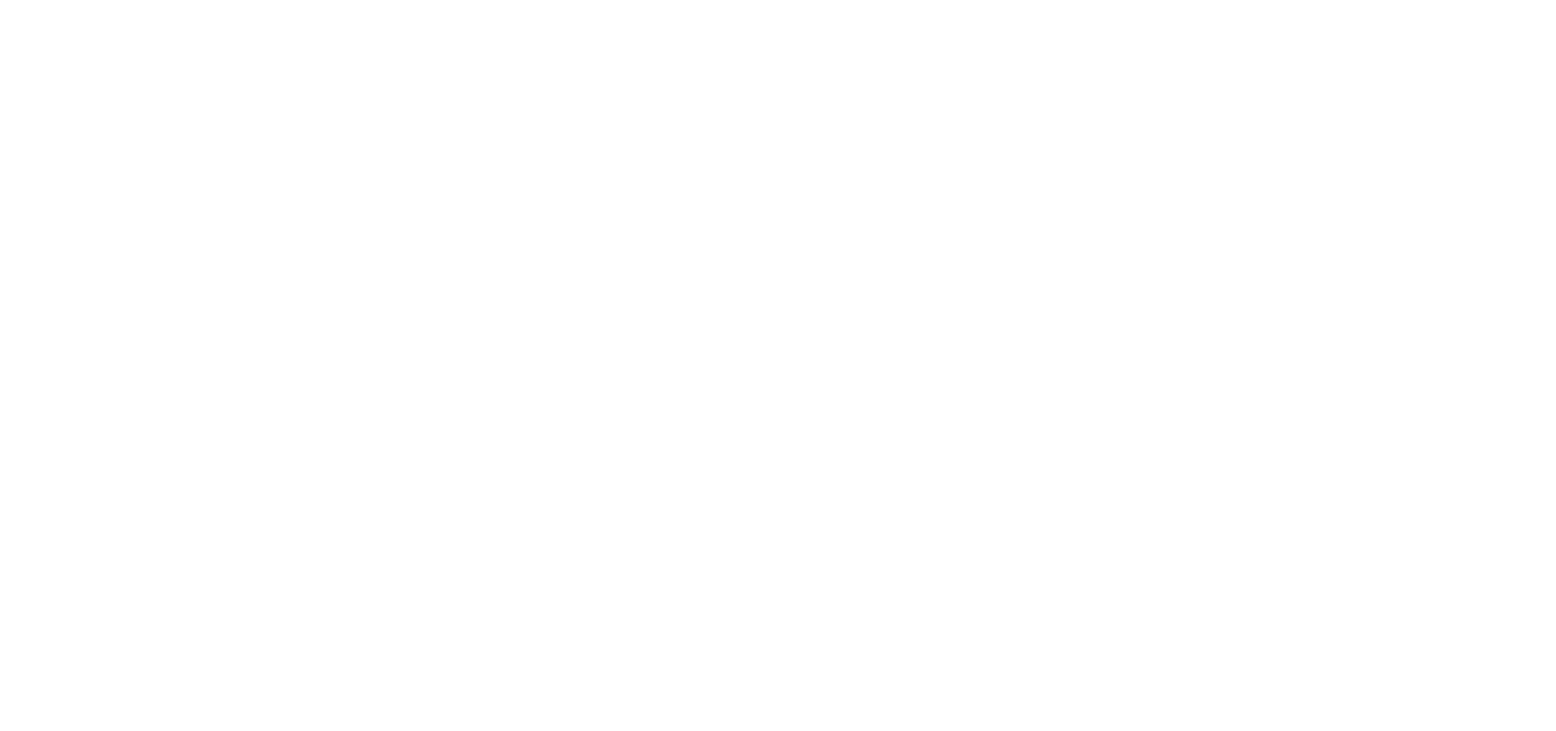
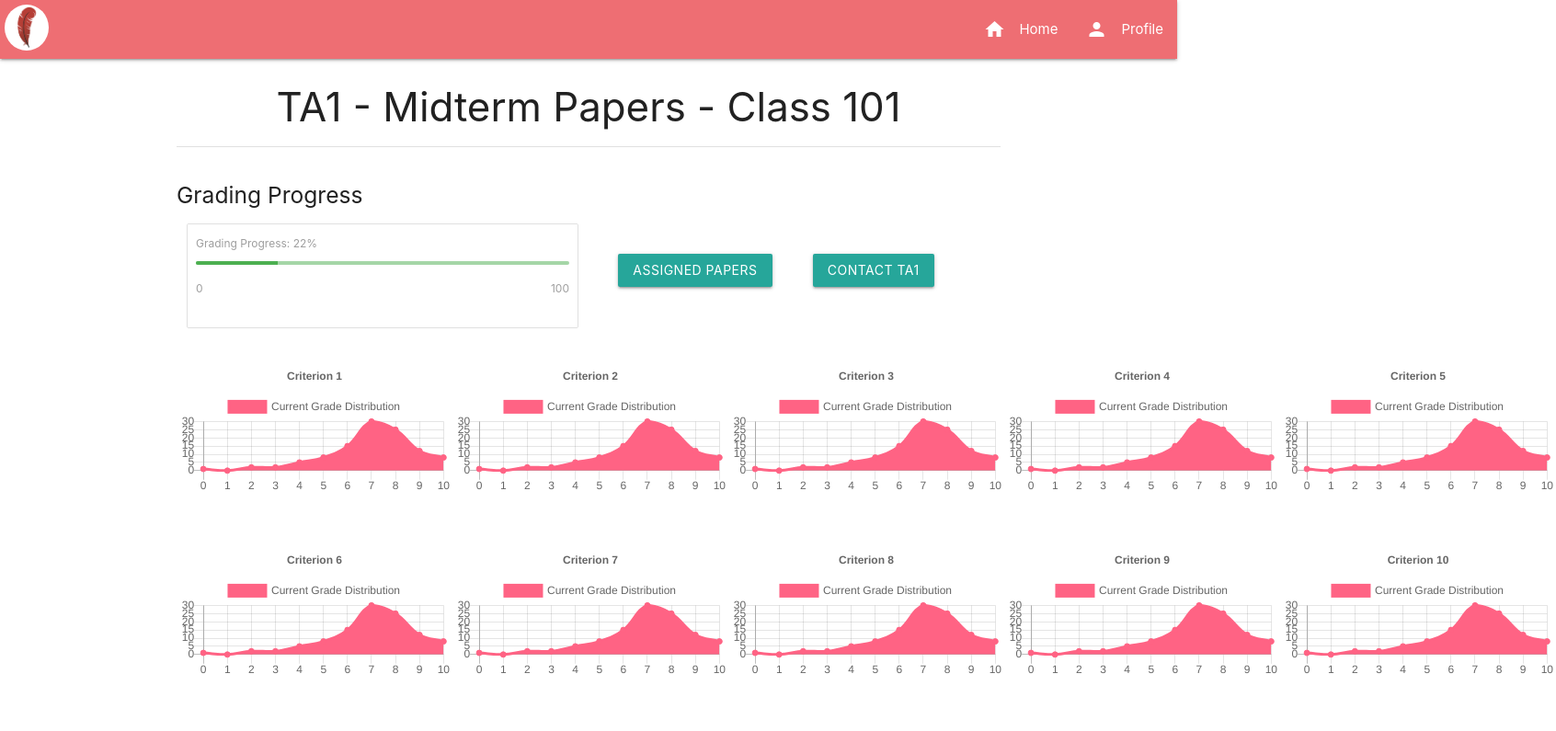
Before and after one commit to lilingkai/eecs338, a plain HTML site: page views/prof/spec-ta-status-p.html in a window 1280 px wide. Shown: the whole page at 92% size, 1692 px wide, since content can reach past the window. Drawn offline with nearby package versions, Linux system fonts and the light colour scheme.

Commit message:
finished professor home page and specific TA status page

```diff
--- /dev/null
+++ b/js/specific-assignment-status.js
@@ -0,0 +1,32 @@
+window.onload = function () {
+    var numgraphs = 10;
+
+    for (i = 1; i <= numgraphs; i++) {
+
+        var ctx = document.getElementById("myChart"+i.toString()).getContext('2d');
+        var chart = new Chart(ctx, {
+
+        // The type of chart we want to create
+        type: 'line',
+
+        // The data for our dataset
+        data: {
+            labels: ["0", "1", "2", "3", "4", "5", "6", "7", "8", "9", "10"],
+            datasets: [{
+                label: "Current Grade Distribution",
+                backgroundColor: 'rgb(255, 99, 132)',
+                borderColor: 'rgb(255, 99, 132)',
+                data: [1, 0, 2, 2, 5, 8, 15, 30, 25, 12, 8],
+            }]
+        },
+
+            // Configuration options go here
+            options: {
+                title: {
+                    display: true,
+                    text: 'Criterion ' + i.toString()
+                }
+            }
+        });
+    }
+}
--- /dev/null
+++ b/views/prof/decider.html
@@ -0,0 +1,29 @@
+<head>
+    <link rel="stylesheet" href="https://cdnjs.cloudflare.com/ajax/libs/materialize/0.98.0/css/materialize.css">
+    <link rel="stylesheet" href="https://fonts.googleapis.com/icon?family=Material+Icons">
+    <link rel="stylesheet" href="../../index.css">
+    <script src="https://cdnjs.cloudflare.com/ajax/libs/materialize/0.98.0/js/materialize.js"></script>
+    <script src="../../js/home.js"></script>
+</head>
+<body>
+    <div class="navbar-fixed">
+        <nav>
+            <div class="nav-wrapper">
+                <a href="../../index.html" class="brand-logo"><img src="../../assets/images/pen.png" alt="" class="logo"></a>
+                <ul class="right hide-on-med-and-down">
+                    <li><a href="../index.html"><i class="material-icons left">home</i>Home</a></li>
+                    <li><a href=""><i class="material-icons left">person</i>Profile</a></li>
+                </ul>
+            </div>
+        </nav>
+    </div>
+    <div class="container">
+        <div class="row center-align">
+            <h1>Welcome!</h1>
+            <div class="divider"></div>
+            <br></br>
+            <a href="home-p.html" class="waves-effect waves-light btn">Sign in as Professor</a>
+            <a href="../home.html" class="waves-effect waves-light btn">Sign in as TA</a>
+        </div>
+    </div>
+</body>
--- a/views/prof/spec-ta-status-p.html
+++ b/views/prof/spec-ta-status-p.html
@@ -0,0 +1,133 @@
+<head>
+    <meta charset="utf-8"/>
+    <link rel="stylesheet" href="https://cdnjs.cloudflare.com/ajax/libs/materialize/0.98.0/css/materialize.css">
+    <link rel="stylesheet" href="https://fonts.googleapis.com/icon?family=Material+Icons">
+    <link rel="stylesheet" href="../../index.css">
+    <script src="https://ajax.googleapis.com/ajax/libs/jquery/3.2.1/jquery.min.js"></script>
+    <script src="https://cdnjs.cloudflare.com/ajax/libs/materialize/0.98.0/js/materialize.js"></script>
+    <script src="../../js/specific-assignment-status.js"></script>
+    <script src="https://cdnjs.cloudflare.com/ajax/libs/Chart.js/2.7.1/Chart.bundle.min.js"></script>
+</head>
+<body>
+    <div class="navbar-fixed">
+        <nav>
+            <div class="nav-wrapper">
+                <a href="../../index.html" class="brand-logo"><img src="../../assets/images/pen.png" alt="" class="logo"></a>
+                <ul class="right hide-on-med-and-down">
+                    <li><a href="../../index.html"><i class="material-icons left">home</i>Home</a></li>
+                    <li><a href=""><i class="material-icons left">person</i>Profile</a></li>
+                </ul>
+            </div>
+        </nav>
+    </div>
+    <div class="container">
+        <div class="row center-align">
+            <h3>TA1 - Midterm Papers - Class 101</h3>
+            <div class="divider"></div>
+            <br>
+            <h5>Grading Progress</h5>
+
+
+            <div class="row">
+                <div class="col s6">
+                    <ul id="budget-list" class="left-align collection">
+                        <li class="collection-item hoverable">
+                            <div class="row">
+                                <label for="progress">Grading Progress: <span>22</span>%</label>
+                                <div id="progress" class="green lighten-3 progress">
+                                <div class="green determinate" style="width: 22%;"></div>
+                            </div>
+                            <label class="left"><span>0</span></label>
+                            <label class="right"><span>100</span></label>
+                            </div>
+                        </li>
+                    </ul>
+                </div>
+                <div class="col s6">
+                    <a href="spec-ta-assigned-papers-p.html" class="waves-effect waves-light btn divbtn">Assigned Papers</a>
+                    <a href="mailto:professor@u.northwestern.edu" class="waves-effect waves-light btn divbtn">Contact TA1</a>
+                </div>
+            </div>
+
+            <div class="graphs">
+                <div class="grow">
+                    <div class="g1">
+                        <canvas id="myChart1"></canvas>
+                    </div>
+                    <div class="g2">
+                        <canvas id="myChart2"></canvas>
+                    </div>
+                    <div class="g3">
+                        <canvas id="myChart3"></canvas>
+                    </div>
+                    <div class="g4">
+                        <canvas id="myChart4"></canvas>
+                    </div>
+                    <div class="g5">
+                        <canvas id="myChart5"></canvas>
+                    </div>
+                </div>
+
+                <div class="grow">
+                    <div class="g1">
+                        <canvas id="myChart6"></canvas>
+                    </div>
+                    <div class="g2">
+                        <canvas id="myChart7"></canvas>
+                    </div>
+                    <div class="g3">
+                        <canvas id="myChart8"></canvas>
+                    </div>
+                    <div class="g4">
+                        <canvas id="myChart9"></canvas>
+                    </div>
+                    <div class="g5">
+                        <canvas id="myChart10"></canvas>
+                    </div>
+                </div>
+            </div>
+        </div>
+    </div>
+
+    <style>
+        h5 {
+            text-align: left;
+        }
+
+        .divbtn {
+            margin-top: 40px;
+            margin-right: 40px;
+        }
+
+        .graphs {
+            width:700px;
+            display: table;
+            margin-bottom: 100px;
+        }
+        .grow {
+            display:table-row;
+            height: 200px;
+        }
+        .g1 {
+            width:20%;
+            display: table-cell;
+        }
+        .g2 {
+            width:20%;
+            display: table-cell;
+        }
+        .g3 {
+            width:2%;
+            display: table-cell;
+        }
+        .g4 {
+            width:20%;
+            display: table-cell;
+        }
+        .g5 {
+            width:20%;
+            display: table-cell;
+        }
+
+    </style>
+</body>
```
Also changed, not shown: index.html (+1 -1 lines), views/prof/home-p.html (+106 -8 lines).
